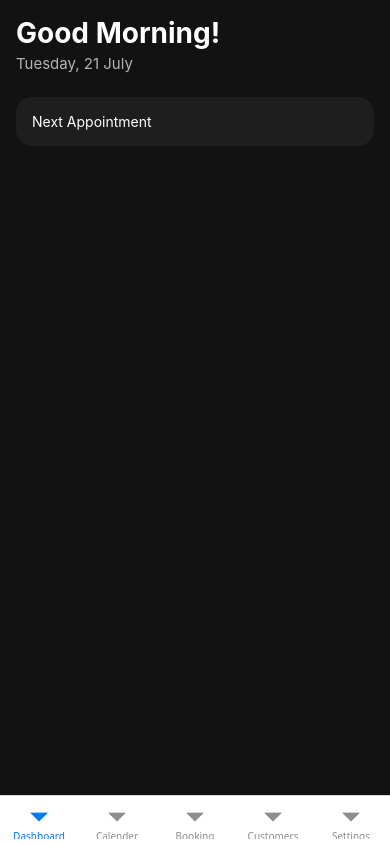
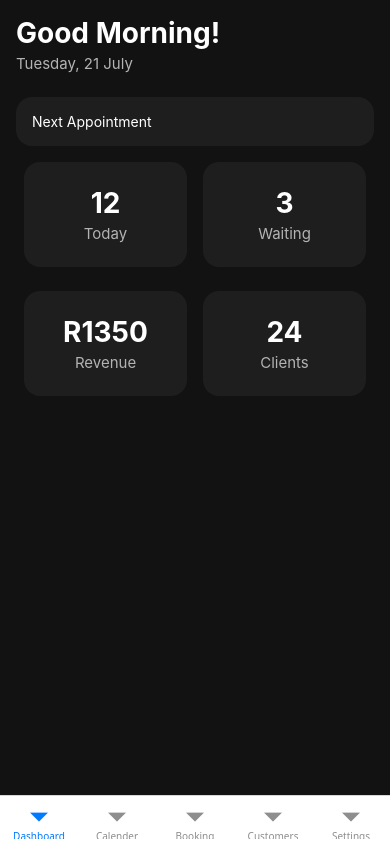
Before and after one commit to DekanosOfficial/TrimFlow, a React Native app: screen /Dashboard in a window 390 px wide. Built offline with nearby package versions, Linux system fonts and the light colour scheme.

Commit message:
Created StatsCard component.

```diff
--- /dev/null
+++ b/src/components/StatsCard.tsx
@@ -0,0 +1,53 @@
+import { ReactNode } from "react";
+import { View, Text, StyleSheet } from "react-native";
+import { Colors, Radius, Spacing } from "../theme";
+
+interface StatsCardProps {
+    value: string;
+    label: string;
+}
+
+export default function StatsCard({ value, label }: StatsCardProps) {
+    return (
+      <View style={styles.statscard}>
+        <Text style={styles.value}>{value}</Text>
+
+        {label && (
+            <Text style={styles.label}>
+                {label}
+            </Text>
+        )}
+      </View>
+    );
+}
+
+const styles = StyleSheet.create({
+
+    rpw: {
+        flexDirection: "row"
+    },
+
+    statscard: {
+        flex:1,
+        marginHorizontal: Spacing.sm,
+        backgroundColor: Colors.surface,
+        borderRadius: Radius.lg,
+        padding: Spacing.lg,
+        marginBottom: Spacing.lg,
+        alignItems: "center"
+
+    },
+
+    value: {
+        color: Colors.text,
+        fontSize: 28,
+        fontWeight: "700"
+    },
+
+    label: {
+        color: Colors.textSecondary,
+        fontSize: 15,
+        marginTop: 4,
+    }
+
+});
--- a/src/screens/Dashboard.tsx
+++ b/src/screens/Dashboard.tsx
@@ -1,10 +1,12 @@
-import { Text } from "react-native";
+import { Text, View } from "react-native";
 
 import Screen from "../components/Screen"
 import Header from "../components/Header";
 import Card from "../components/Card";
+import StatsCard from "../components/StatsCard";
 
-export default function App() {
+
+export default function Dashboard() {
   return (
     <Screen>
       <Header
@@ -17,6 +19,29 @@ export default function App() {
           Next Appointment
           </Text>
       </Card>
+
+      <View style={{ flexDirection: "row"}}>
+        <StatsCard
+        value="12"
+        label="Today"
+        />
+        <StatsCard
+          value="3"
+          label="Waiting"
+        />
+      </View>
+
+      <View style={{ flexDirection: "row"}}>
+        <StatsCard
+        value="R1350"
+        label="Revenue"
+        />
+        <StatsCard
+          value="24"
+          label="Clients"
+        />
+      </View>
+
     </Screen>
 
   );
```
Also changed, not shown: 1 other file (tests, documents, lock files or other folders).
